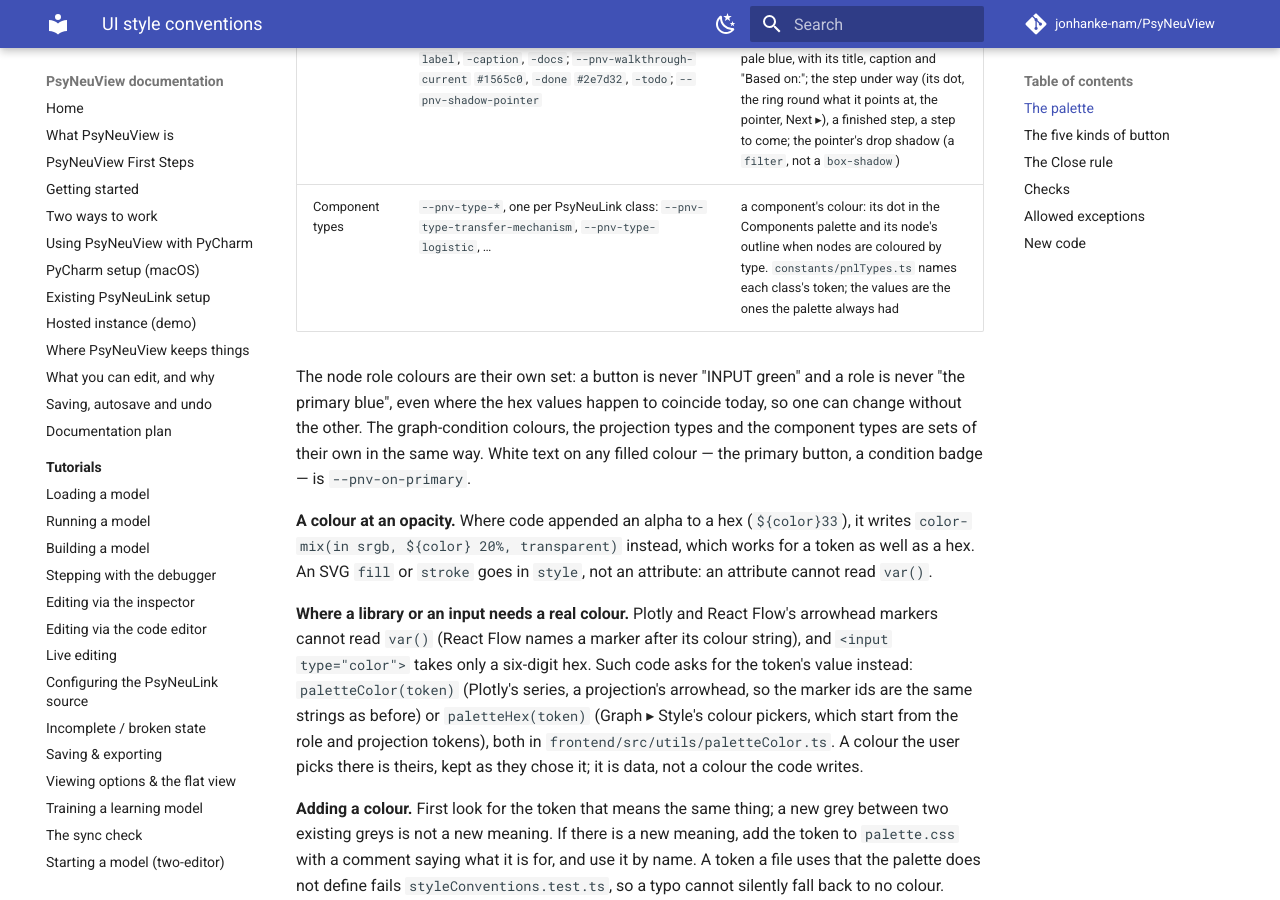
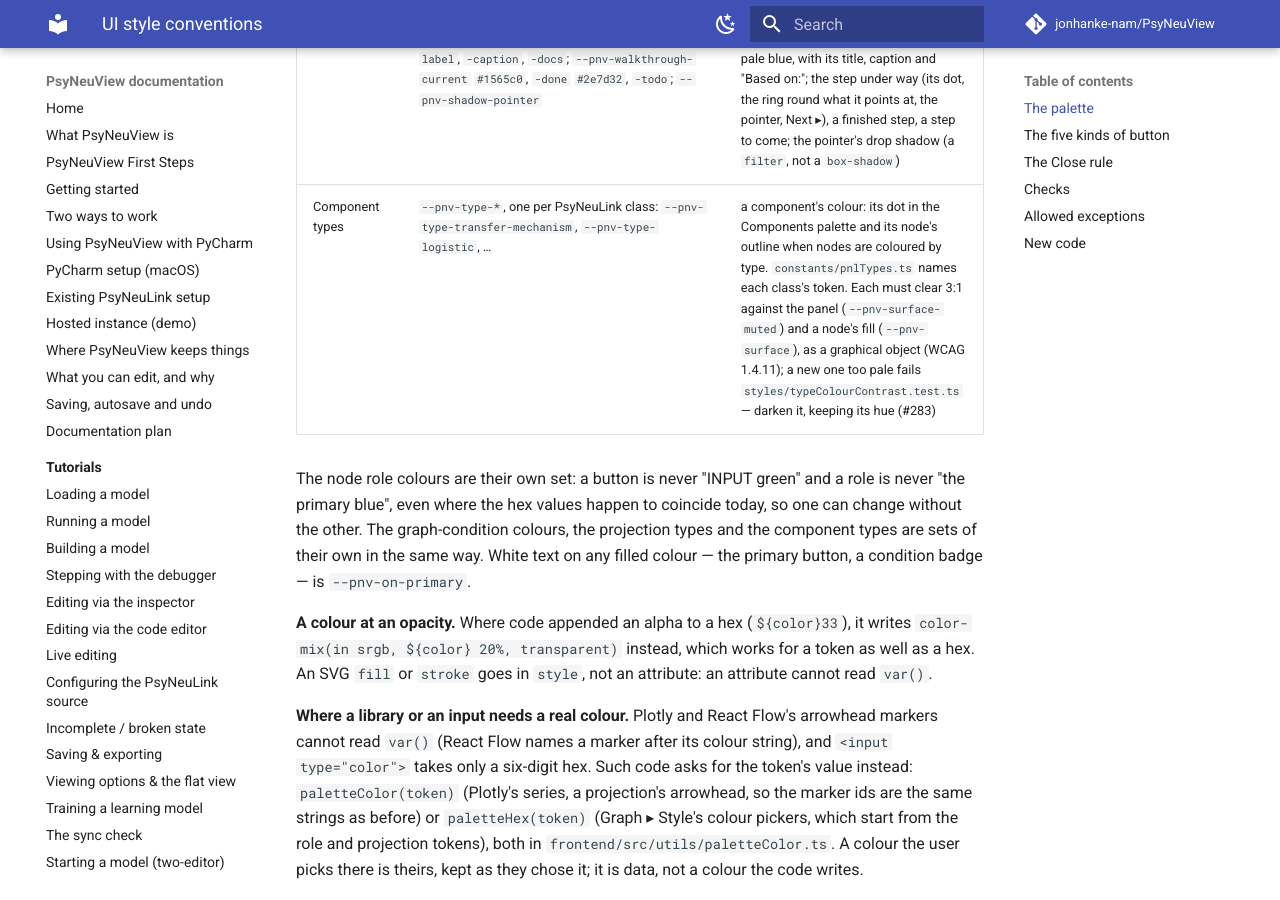
Before and after one commit to jonhanke-nam/PsyNeuView, an MkDocs documentation site: the page built from docs/ui-style-conventions.md, in a window 1280 px wide and 900 px high, scrolled down 3001 px. Built offline with MkDocs 1.6.1 and Material for MkDocs 9.7.7, drawn with Linux system fonts in a browser that asks for light colours; comment, search, counter and statistics services are not loaded.

Commit message:
Say type colours must clear 3:1, in the palette and the style conventions (#283)
Co-Authored-By: Claude Opus 5.5 <noreply@anthropic.com>

```diff
--- a/docs/ui-style-conventions.md
+++ b/docs/ui-style-conventions.md
@@ -37,7 +37,7 @@ names.
 | Graph canvas | `--pnv-node-*` (border, tag, divider, three text greys), `--pnv-count-badge`, `--pnv-order-badge`; `--pnv-cursor-highlight` cyan (+ `-glow`); `--pnv-tooltip-bg`, `-text-muted`, `-accent`; `--pnv-port-input`, `-output`, `-parameter` (Okabe-Ito); `--pnv-composition*` (a frame's tag, edges, tints, and its ⛶ ▣ − controls); `--pnv-edge-default`, `-hover`, `-bend-forced`, `-label-bg`, `-legend`; `--pnv-projection-mapping`, `-control`, `-learning`, `-autoassociative`, `-inactive`, `-cim`, `-dangling`; `--pnv-gesture-condition`, `-projection`; `--pnv-shadow-node`, `-node-raised`, `-cim`, `-dangling`, `-frame`, `-badge`, `-tooltip`, `-chip`, `-banner` | the rest of what the canvas draws, each at the value it had when the graph was swept, so the canvas looks exactly as it did: a node's outline and badges, the node or edge the editor cursor is in, the dark port tooltip, port handles and an edge's ends, a composition's frame, an edge under the pointer and a bend the router placed, a projection's line and arrowhead by its type, the banner while you pick a node, and the canvas's shadows |
 | Code editor | `--pnv-editor-node-tint` `#fef6e4`, `--pnv-editor-node-accent` `#e8a317` | the band behind the selected node's lines and its left edge (the selected parameter's line is the primary tint, an error's line the danger tint) |
 | Walkthrough | `--pnv-walkthrough-bg`, `-border`, `-text`, `-label`, `-caption`, `-docs`; `--pnv-walkthrough-current` `#1565c0`, `-done` `#2e7d32`, `-todo`; `--pnv-shadow-pointer` | the guided walkthrough's bar, in its own pale blue, with its title, caption and "Based on:"; the step under way (its dot, the ring round what it points at, the pointer, Next ▸), a finished step, a step to come; the pointer's drop shadow (a `filter`, not a `box-shadow`) |
-| Component types | `--pnv-type-*`, one per PsyNeuLink class: `--pnv-type-transfer-mechanism`, `--pnv-type-logistic`, … | a component's colour: its dot in the Components palette and its node's outline when nodes are coloured by type. `constants/pnlTypes.ts` names each class's token; the values are the ones the palette always had |
+| Component types | `--pnv-type-*`, one per PsyNeuLink class: `--pnv-type-transfer-mechanism`, `--pnv-type-logistic`, … | a component's colour: its dot in the Components palette and its node's outline when nodes are coloured by type. `constants/pnlTypes.ts` names each class's token. Each must clear 3:1 against the panel (`--pnv-surface-muted`) and a node's fill (`--pnv-surface`), as a graphical object (WCAG 1.4.11); a new one too pale fails `styles/typeColourContrast.test.ts` — darken it, keeping its hue (#283) |
 
 The node role colours are their own set: a button is never "INPUT green"
 and a role is never "the primary blue", even where the hex values happen to
--- a/frontend/src/styles/palette.css
+++ b/frontend/src/styles/palette.css
@@ -275,7 +275,11 @@
 
   /* Component types: each PsyNeuLink class's colour in the Components
      palette (its dot) and on its node when nodes are coloured by type
-     (constants/pnlTypes.ts names each one). Their own set, like the roles. */
+     (constants/pnlTypes.ts names each one). Their own set, like the roles.
+     Each is drawn as an icon or an outline, so each clears 3:1 against the
+     panel (--pnv-surface-muted) and a node's fill (--pnv-surface); the pale
+     ones were darkened to that, keeping their hue (#283).
+     styles/typeColourContrast.test.ts fails on one that does not. */
   /* Mechanisms */
   --pnv-type-transfer-mechanism: #1a73e8;
   --pnv-type-recurrent-transfer-mechanism: #7b1fa2;
```
